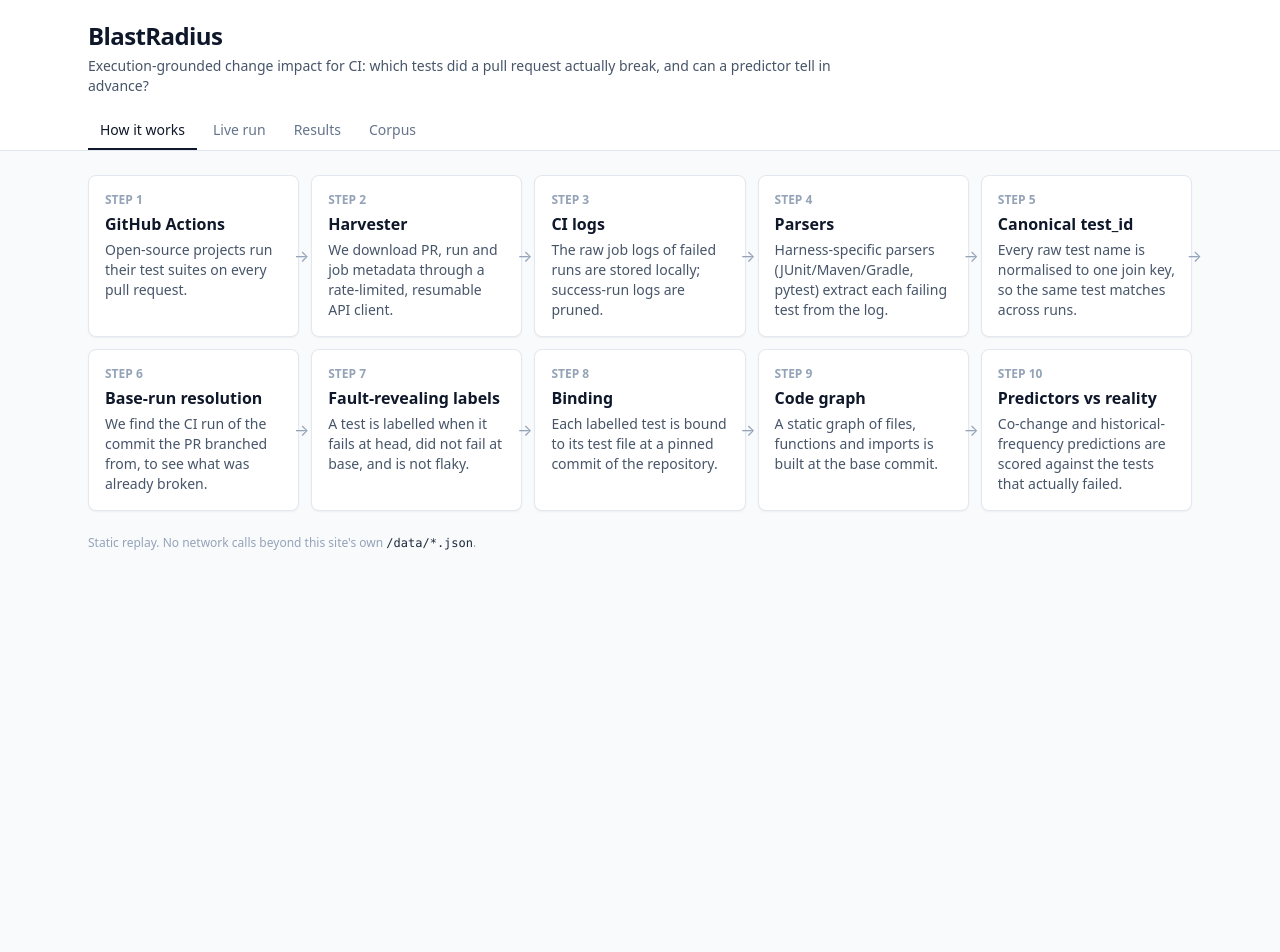
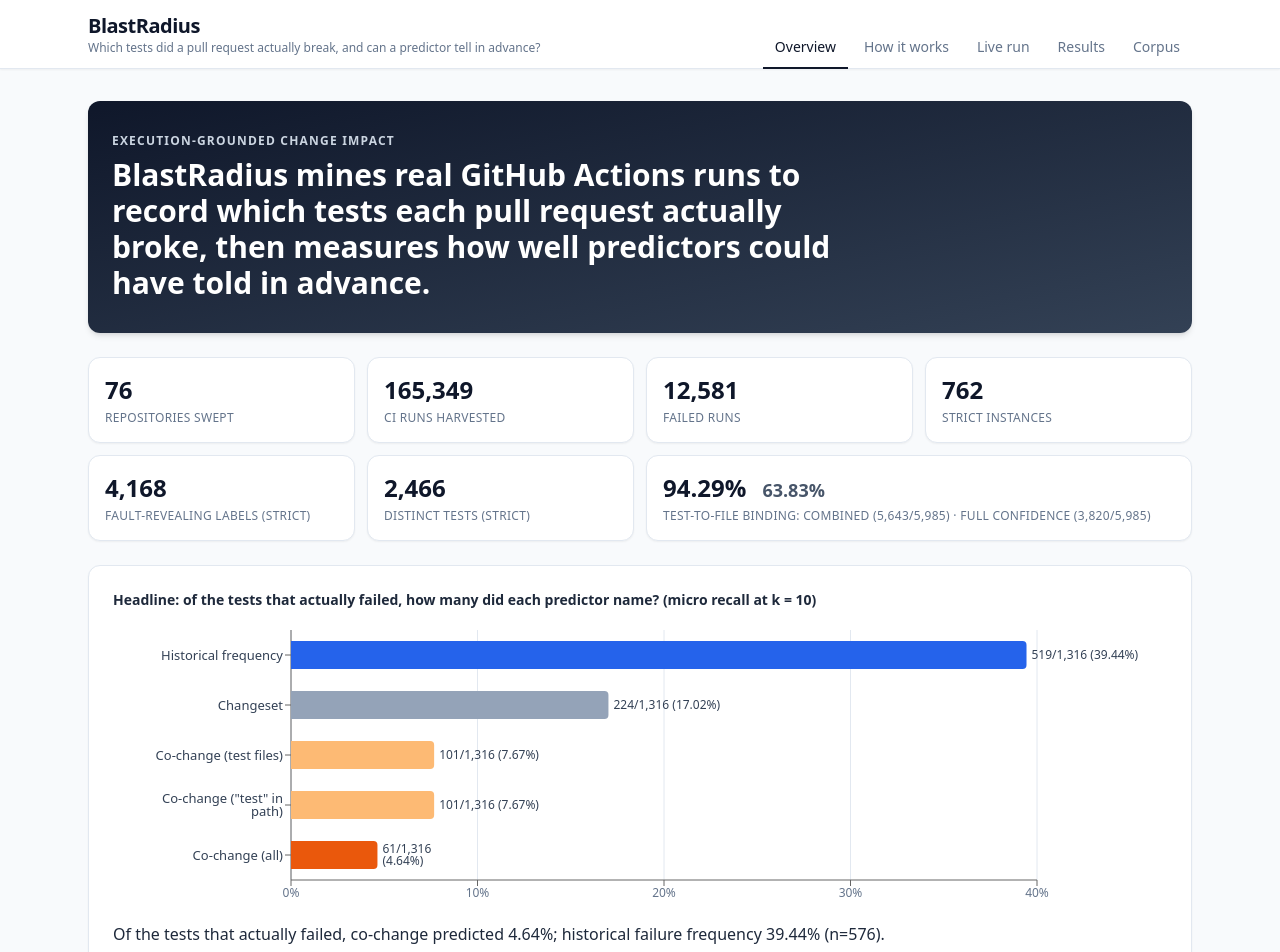
Before and after one commit to DeepanshuOP/blastradius, a Next.js app in the folder demo-web/: page / in a window 1280 px wide. Shown: the top 952 px of the page. Before the commit the page ends 800 px from the top, so only its background shows below. Built offline with nearby package versions, Linux system fonts and the light colour scheme.

Commit message:
feat: add demo Overview tab with KPIs and headline recall (overview.json)

```diff
--- a/demo-web/app/globals.css
+++ b/demo-web/app/globals.css
@@ -6,3 +6,6 @@ html { -webkit-text-size-adjust: 100%; }
 body { @apply bg-slate-50 text-slate-900 antialiased; }
 
 @keyframes fadein { from { opacity: 0; transform: translateY(6px); } to { opacity: 1; transform: none; } }
+
+/* recharts appends a text-measurement span to <body>; keep it out of the page flow. */
+#recharts_measurement_span { position: absolute !important; top: -20000px !important; left: 0 !important; visibility: hidden !important; }
--- a/demo-web/components/Demo.tsx
+++ b/demo-web/components/Demo.tsx
@@ -1,12 +1,13 @@
 "use client";
 
 import { useEffect, useRef, useState } from "react";
+import Overview from "./Overview";
 import Results from "./Results";
 import { STAGE_TITLES, StageCard } from "./Stages";
-import type { IndexDoc, InstanceDoc, ResultsDoc } from "./types";
+import type { IndexDoc, InstanceDoc, OverviewDoc, ResultsDoc } from "./types";
 import { Card, Mono, short } from "./ui";
 
-const TABS = ["How it works", "Live run", "Results", "Corpus"] as const;
+const TABS = ["Overview", "How it works", "Live run", "Results", "Corpus"] as const;
 type Tab = (typeof TABS)[number];
 const STEP_MS = 800;
 
@@ -143,44 +144,50 @@ function Corpus() {
 }
 
 export default function Demo() {
-  const [tab, setTab] = useState<Tab>("How it works");
+  const [tab, setTab] = useState<Tab>("Overview");
   const [index, setIndex] = useState<IndexDoc | null>(null);
   const [results, setResults] = useState<ResultsDoc | null>(null);
+  const [overview, setOverview] = useState<OverviewDoc | null>(null);
   const [err, setErr] = useState<string | null>(null);
 
   useEffect(() => {
-    Promise.all([getJson<IndexDoc>("/data/index.json"), getJson<ResultsDoc>("/data/results.json")])
-      .then(([i, r]) => { setIndex(i); setResults(r); })
+    Promise.all([getJson<IndexDoc>("/data/index.json"), getJson<ResultsDoc>("/data/results.json"),
+      getJson<OverviewDoc>("/data/overview.json")])
+      .then(([i, r, o]) => { setIndex(i); setResults(r); setOverview(o); })
       .catch((e) => setErr(String(e)));
   }, []);
 
+  const loading = !err && <p className="text-sm text-slate-500">Loading…</p>;
   return (
-    <div className="min-h-screen">
-      <header className="border-b border-slate-200 bg-white">
-        <div className="mx-auto max-w-6xl px-4 py-5 sm:px-6">
-          <h1 className="text-xl font-bold tracking-tight text-slate-900 sm:text-2xl">BlastRadius</h1>
-          <p className="mt-1 max-w-3xl text-sm text-slate-600">
-            Execution-grounded change impact for CI: which tests did a pull request actually break, and can a predictor tell in advance?
-          </p>
-          <nav className="-mb-5 mt-4 flex gap-1 overflow-x-auto" role="tablist">
+    <div className="flex min-h-screen flex-col">
+      <header className="sticky top-0 z-30 border-b border-slate-200 bg-white/95 shadow-sm backdrop-blur">
+        <div className="mx-auto flex max-w-6xl flex-col gap-2 px-4 pt-3 sm:flex-row sm:items-end sm:justify-between sm:px-6">
+          <div className="pb-1 sm:pb-3">
+            <h1 className="text-lg font-bold tracking-tight text-slate-900 sm:text-xl">BlastRadius</h1>
+            <p className="text-xs text-slate-500">Which tests did a pull request actually break, and can a predictor tell in advance?</p>
+          </div>
+          <nav className="-mb-px flex gap-1 overflow-x-auto" role="tablist">
             {TABS.map((t) => (
               <button key={t} role="tab" aria-selected={tab === t} onClick={() => setTab(t)}
-                className={`whitespace-nowrap border-b-2 px-3 py-2 text-sm font-medium ${tab === t ? "border-slate-900 text-slate-900" : "border-transparent text-slate-500 hover:text-slate-800"}`}>
+                className={`whitespace-nowrap border-b-2 px-3 py-2.5 text-sm font-medium transition-colors ${tab === t ? "border-slate-900 text-slate-900" : "border-transparent text-slate-500 hover:text-slate-800"}`}>
                 {t}
               </button>
             ))}
           </nav>
         </div>
       </header>
-      <main className="mx-auto max-w-6xl px-4 py-6 sm:px-6">
+      <main className="mx-auto w-full max-w-6xl flex-1 px-4 py-8 sm:px-6">
         {err && <p className="mb-4 rounded border border-red-200 bg-red-50 p-3 text-sm text-red-700">Could not load /data: {err}. Run <Mono>make demo-data</Mono>.</p>}
+        {tab === "Overview" && (overview ? <Overview o={overview} /> : loading)}
         {tab === "How it works" && <HowItWorks />}
-        {tab === "Live run" && (index ? <LiveRun index={index} /> : !err && <p className="text-sm text-slate-500">Loading…</p>)}
-        {tab === "Results" && (results ? <Results r={results} /> : !err && <p className="text-sm text-slate-500">Loading…</p>)}
+        {tab === "Live run" && (index ? <LiveRun index={index} /> : loading)}
+        {tab === "Results" && (results ? <Results r={results} /> : loading)}
         {tab === "Corpus" && <Corpus />}
       </main>
-      <footer className="mx-auto max-w-6xl px-4 pb-8 text-xs text-slate-400 sm:px-6">
-        Static replay. No network calls beyond this site&apos;s own <Mono className="text-slate-400">/data/*.json</Mono>.
+      <footer className="border-t border-slate-200 bg-white">
+        <div className="mx-auto max-w-6xl px-4 py-4 text-xs text-slate-500 sm:px-6">
+          data at <Mono className="text-slate-600">{index ? short(index.generated_at_git_sha) : "…"}</Mono> · static replay · <Mono className="text-slate-600">make demo</Mono> runs it live
+        </div>
       </footer>
     </div>
   );
--- /dev/null
+++ b/demo-web/components/Overview.tsx
@@ -0,0 +1,93 @@
+"use client";
+
+import { Bar, BarChart, CartesianGrid, Cell, LabelList, ResponsiveContainer, Tooltip, XAxis, YAxis } from "recharts";
+import type { OverviewDoc } from "./types";
+import { Card, Source, methodName, ratePct } from "./ui";
+
+const WHY: [string, string][] = [
+  ["Real CI ground truth, not proxies",
+    "Labels come from tests that actually failed in GitHub Actions runs, not from co-change, coverage or mutation proxies."],
+  ["Per PR, per test, filtered",
+    "Each label is one test on one pull-request run that failed at head, did not fail at the base run, and is not flaky across sibling runs."],
+  ["Public and reproducible",
+    "Every number regenerates from the checked-in pipeline with one command, and both predictors are leakage-audited per instance."],
+];
+
+function colour(method: string): string {
+  if (method.startsWith("historical")) return "#2563eb";
+  if (method.startsWith("co-change, all")) return "#ea580c";
+  if (method.startsWith("co-change")) return "#fdba74";
+  return "#94a3b8";
+}
+
+export default function Overview({ o }: { o: OverviewDoc }) {
+  const h = o.headline;
+  const data = h.methods.map((m) => ({
+    name: methodName(m.method), method: m.method, recall: (100 * m.micro_recall.n) / m.micro_recall.d, text: m.micro_recall.text,
+  }));
+  const co = h.methods.find((m) => m.method === "co-change, all partner files");
+  const hist = h.methods.find((m) => m.method === "historical-frequency baseline");
+  const n = h.methods[0]?.n;
+  const b = o.binding;
+
+  return (
+    <div className="space-y-6">
+      <section className="rounded-xl bg-gradient-to-br from-slate-900 to-slate-700 px-6 py-8 text-white shadow-md">
+        <p className="text-xs font-semibold uppercase tracking-widest text-slate-300">Execution-grounded change impact</p>
+        <h2 className="mt-2 max-w-3xl text-2xl font-bold leading-snug sm:text-3xl">
+          BlastRadius mines real GitHub Actions runs to record which tests each pull request actually broke, then measures how well predictors could have told in advance.
+        </h2>
+      </section>
+
+      <div className="grid grid-cols-2 gap-3 sm:grid-cols-4">
+        {o.kpis.map((k) => (
+          <div key={k.label} className="rounded-xl border border-slate-200 bg-white p-4 shadow-sm" title={`source: ${k.source}`}>
+            <div className="text-2xl font-bold tabular-nums text-slate-900">{k.value.toLocaleString()}</div>
+            <div className="mt-1 text-xs font-medium uppercase tracking-wide text-slate-500">{k.label}</div>
+          </div>
+        ))}
+        <div className="col-span-2 rounded-xl border border-slate-200 bg-white p-4 shadow-sm" title={`source: ${b.source}`}>
+          <div className="flex flex-wrap items-baseline gap-x-4 gap-y-1">
+            <span className="text-2xl font-bold tabular-nums text-slate-900">{ratePct(b.combined)}</span>
+            <span className="text-lg font-semibold tabular-nums text-slate-600">{ratePct(b.full_confidence)}</span>
+          </div>
+          <div className="mt-1 text-xs font-medium uppercase tracking-wide text-slate-500">
+            test-to-file binding: combined ({b.combined.n.toLocaleString()}/{b.combined.d.toLocaleString()}) · full confidence ({b.full_confidence.n.toLocaleString()}/{b.full_confidence.d.toLocaleString()})
+          </div>
+        </div>
+      </div>
+
+      <Card title={`Headline: of the tests that actually failed, how many did each predictor name? (micro recall at k = ${h.k})`}>
+        <div className="h-72 w-full">
+          <ResponsiveContainer>
+            <BarChart data={data} layout="vertical" margin={{ left: 8, right: 130, top: 4, bottom: 4 }}>
+              <CartesianGrid horizontal={false} stroke="#e2e8f0" />
+              <XAxis type="number" domain={[0, (max: number) => Math.ceil(max / 10) * 10]} tickFormatter={(v: number) => `${v}%`} tick={{ fontSize: 12, fill: "#64748b" }} />
+              <YAxis type="category" dataKey="name" width={170} tick={{ fontSize: 13, fill: "#334155" }} />
+              <Tooltip formatter={(_v: number, _n: string, p: { payload?: { text: string } }) => p.payload?.text ?? ""} />
+              <Bar dataKey="recall" radius={[0, 4, 4, 0]} isAnimationActive={false} barSize={28}>
+                {data.map((d) => <Cell key={d.method} fill={colour(d.method)} />)}
+                <LabelList dataKey="text" position="right" style={{ fontSize: 12, fill: "#334155" }} />
+              </Bar>
+            </BarChart>
+          </ResponsiveContainer>
+        </div>
+        {co && hist && (
+          <p className="mt-2 text-base font-medium text-slate-800">
+            Of the tests that actually failed, co-change predicted {ratePct(co.micro_recall)}; historical failure frequency {ratePct(hist.micro_recall)} (n={n}).
+          </p>
+        )}
+        <Source file={h.source} />
+      </Card>
+
+      <div className="grid gap-4 md:grid-cols-3">
+        {WHY.map(([t, d]) => (
+          <div key={t} className="rounded-xl border border-slate-200 bg-white p-5 shadow-sm">
+            <h3 className="font-semibold text-slate-900">{t}</h3>
+            <p className="mt-2 text-sm text-slate-600">{d}</p>
+          </div>
+        ))}
+      </div>
+    </div>
+  );
+}
--- a/demo-web/components/types.ts
+++ b/demo-web/components/types.ts
@@ -130,3 +130,10 @@ export type ResultsDoc = {
     instances: { measure: string; value: Rate }[];
   };
 };
+
+export type OverviewDoc = {
+  generated_at_git_sha: string;
+  kpis: { label: string; value: number; source: string }[];
+  binding: { source: string; combined: Rate; full_confidence: Rate };
+  headline: Sourced & { k: number; methods: { method: string; n: number; micro_recall: Rate }[] };
+};
--- a/demo-web/components/ui.tsx
+++ b/demo-web/components/ui.tsx
@@ -7,8 +7,8 @@ export function Card({ title, step, children, className = "" }: {
   className?: string;
 }) {
   return (
-    <section className={`rounded-lg border border-slate-200 bg-white p-4 shadow-sm sm:p-5 ${className}`}>
-      <h3 className="mb-3 flex items-center gap-2 text-sm font-semibold text-slate-800">
+    <section className={`rounded-xl border border-slate-200 bg-white p-5 shadow-sm sm:p-6 ${className}`}>
+      <h3 className="mb-4 flex items-center gap-2 text-sm font-semibold text-slate-800">
         {step !== undefined && (
           <span className="flex h-6 w-6 shrink-0 items-center justify-center rounded-full bg-slate-800 text-xs text-white">
             {step}
@@ -50,3 +50,14 @@ export function Badge({ tone, children }: { tone: "red" | "green" | "slate" | "a
 
 export const short = (sha: string) => sha.slice(0, 10);
 export const pct = (x: number) => `${(x * 100).toFixed(1)}%`;
+
+/** Short display names for the RQ1 method rows of paper/generated/rq1.md. */
+export const METHOD_SHORT: Record<string, string> = {
+  "co-change, all partner files": "Co-change (all)",
+  "co-change, restricted to conventional test files": "Co-change (test files)",
+  'co-change, restricted to files with "test" in the path (sensitivity)': "Co-change (\"test\" in path)",
+  "changeset baseline": "Changeset",
+  "historical-frequency baseline": "Historical frequency",
+};
+export const methodName = (m: string) => METHOD_SHORT[m] ?? m;
+export const ratePct = (r: { n: number; d: number }) => `${((100 * r.n) / r.d).toFixed(2)}%`;
--- /dev/null
+++ b/demo-web/public/data/overview.json
@@ -0,0 +1,100 @@
+{
+ "binding": {
+  "combined": {
+   "d": 5985,
+   "n": 5643,
+   "text": "5,643/5,985 (94.29%)"
+  },
+  "full_confidence": {
+   "d": 5985,
+   "n": 3820,
+   "text": "3,820/5,985 (63.83%)"
+  },
+  "source": "paper/generated/binding.md"
+ },
+ "generated_at_git_sha": "62d3dcdc3cc3cd90142a5c1789f76eed5a25cadc",
+ "headline": {
+  "k": 10,
+  "methods": [
+   {
+    "method": "historical-frequency baseline",
+    "micro_recall": {
+     "d": 1316,
+     "n": 519,
+     "text": "519/1,316 (39.44%)"
+    },
+    "n": 576
+   },
+   {
+    "method": "changeset baseline",
+    "micro_recall": {
+     "d": 1316,
+     "n": 224,
+     "text": "224/1,316 (17.02%)"
+    },
+    "n": 576
+   },
+   {
+    "method": "co-change, restricted to conventional test files",
+    "micro_recall": {
+     "d": 1316,
+     "n": 101,
+     "text": "101/1,316 (7.67%)"
+    },
+    "n": 576
+   },
+   {
+    "method": "co-change, restricted to files with \"test\" in the path (sensitivity)",
+    "micro_recall": {
+     "d": 1316,
+     "n": 101,
+     "text": "101/1,316 (7.67%)"
+    },
+    "n": 576
+   },
+   {
+    "method": "co-change, all partner files",
+    "micro_recall": {
+     "d": 1316,
+     "n": 61,
+     "text": "61/1,316 (4.64%)"
+    },
+    "n": 576
+   }
+  ],
+  "source": "paper/generated/rq1.md",
+  "source_generated_at_git_sha": "28d4323d93bb9c357e7a71c34c1aebb3be2ae560"
+ },
+ "kpis": [
+  {
+   "label": "repositories swept",
+   "source": "paper/generated/attrition_funnel.md",
+   "value": 76
+  },
+  {
+   "label": "CI runs harvested",
+   "source": "paper/generated/attrition_funnel.md",
+   "value": 165349
+  },
+  {
+   "label": "failed runs",
+   "source": "paper/generated/attrition_funnel.md",
+   "value": 12581
+  },
+  {
+   "label": "strict instances",
+   "source": "paper/generated/attrition_funnel.md",
+   "value": 762
+  },
+  {
+   "label": "fault-revealing labels (strict)",
+   "source": "paper/generated/composition.md",
+   "value": 4168
+  },
+  {
+   "label": "distinct tests (strict)",
+   "source": "paper/generated/composition.md",
+   "value": 2466
+  }
+ ]
+}
```
Also changed, not shown: demo-web/components/Results.tsx (+1 -8 lines), 2 other files (tests, documents, lock files or other folders).
